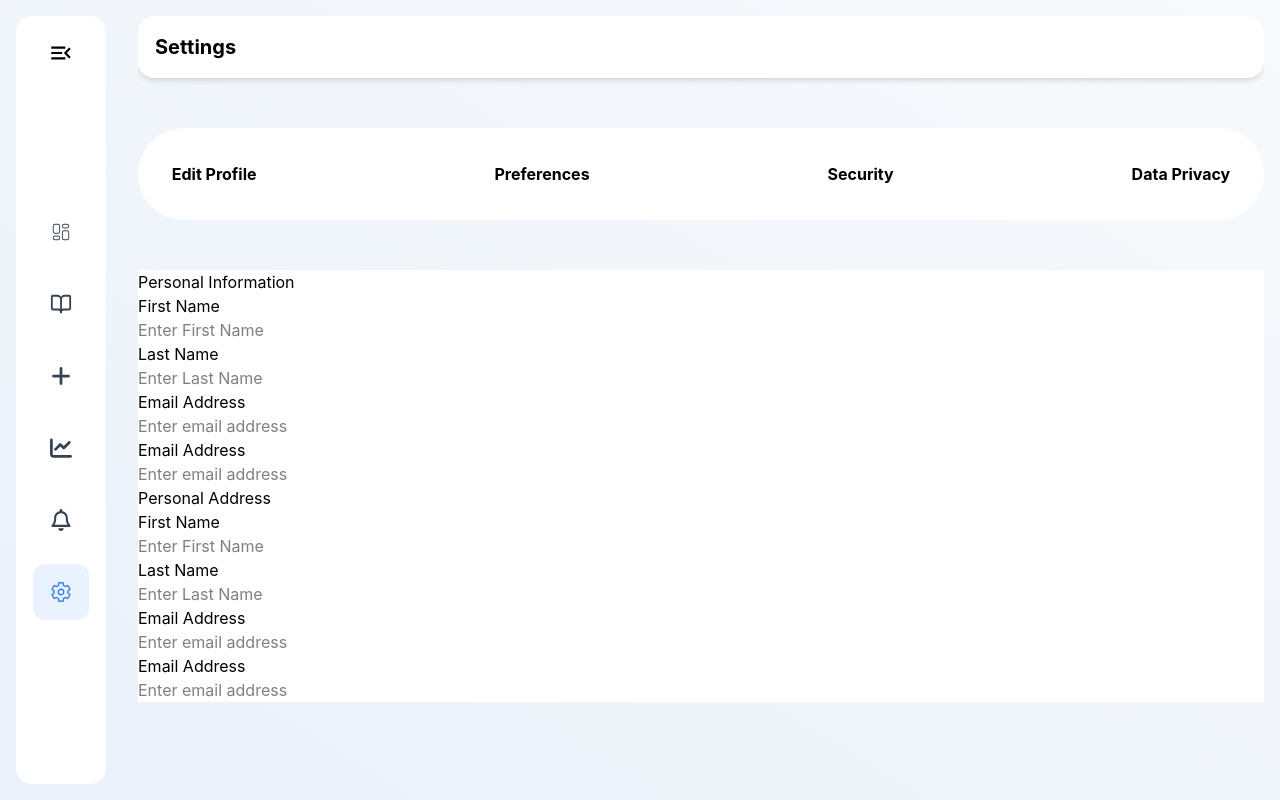
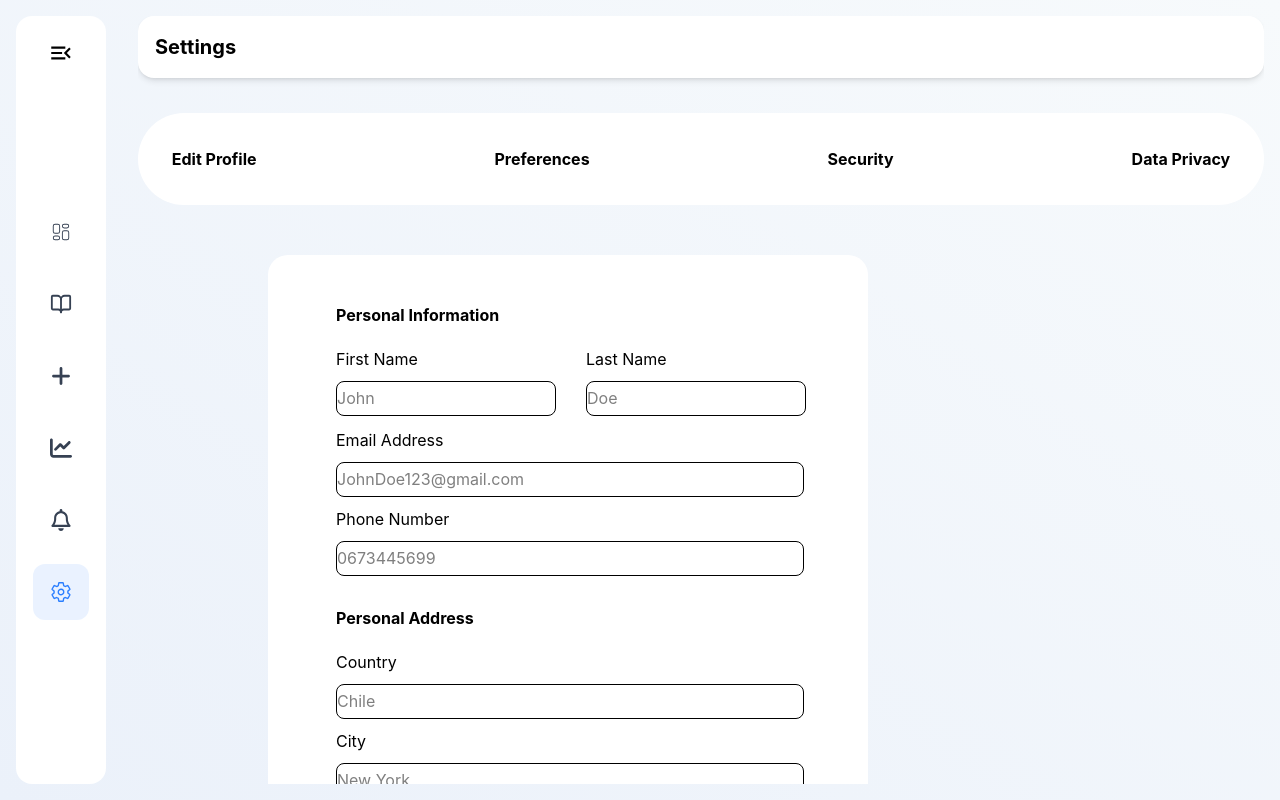
Before and after one commit to ashleynkuna33/uwc-cam-champion, a React (Vite) app in the folder uwc-cam-champion-site/: page / in a window 1280 px wide. Both pictures are taken after a click on the button 61 px from the left and 1392 px from the top of the page. Shown: the part 800-1600 px from the top of the page. Built offline with nearby package versions, Linux system fonts and the light colour scheme.

Commit message:
I updated the setting files

```diff
--- a/uwc-cam-champion-site/src/components/Settings.css
+++ b/uwc-cam-champion-site/src/components/Settings.css
@@ -5,7 +5,7 @@
 
 .card-content{
 
-    margin-top:50px;
+    margin-top:35px;
     padding: 3%;
     display: flex;
     justify-content:space-between;
@@ -19,7 +19,7 @@
     padding: 1%;
     border-radius: 360px;
     color: white;
-    transition: 0.5s ;
+    transition: ease-in-out ;
     transition-duration: 0.5s;
 
 
@@ -31,12 +31,78 @@
 }
 
 
+/* setting form */
+
+
+
+
 .bottom-card{
 
     margin-top: 50px;
+    margin-left: 130px;
+    width: 600px;
+    padding-left: 40px;
+    border-radius: 20px;
 }
 
-.form-inputs{
 
-    border-radius: 1px solid black;
+.setting-form-content{
+    padding: 5%;
+
 }
+
+.form-titles{
+    font-weight: bolder;
+    margin-bottom: 20px;
+    margin-top: 20px;
+}
+
+
+
+.form-first-section{
+
+    display: flex;
+    gap: 30px;
+    align-items: center;
+    margin-bottom: 12px;
+}
+
+label{ margin-bottom: 20px;}
+
+.form-first-section input{
+
+    display: flex;
+    justify-content: space-between;
+    align-items: center;
+    border: 1px solid black ;
+    height: 35px;
+    border-radius: 8px;
+    width: 220px;
+    margin-top: 10px;
+
+}
+
+
+
+.form-middle-section input{
+    border: 1px solid black ;
+    height: 35px;
+    border-radius: 8px;
+    width: 468px;
+    height: 35px;
+    border-radius: 8px;
+    margin-top: 10px;
+    margin-bottom: 10px;
+}
+
+.form-bottom-section input{
+    border: 1px solid black ;
+    height: 35px;
+    border-radius: 8px;
+    width: 468px;
+    height: 35px;
+    border-radius: 8px;
+    margin-top: 10px;
+    margin-bottom: 10px;
+
+}
--- a/uwc-cam-champion-site/src/screens/Settings.jsx
+++ b/uwc-cam-champion-site/src/screens/Settings.jsx
@@ -18,56 +18,72 @@ function Settings() {
 
             </div>
 
+
+
 <div className="bottom-card bg-white">
 
-                <h5>Personal Information</h5>
+
 
  <form action="" className="setting-form-content">
 
+    <h5 className="form-titles">Personal Information</h5>
+
+            <div className="form-first-section">
+
+
                 <div>
                     <label htmlFor="text">First Name</label> <br />
-                    <input type="text" placeholder="Enter First Name"/>
+                    <input type="text" placeholder="John"/>
                 </div>
 
                 <div>
                     <label htmlFor="text">Last Name</label> <br />
-                    <input type="text" placeholder="Enter Last Name" />
+                    <input type="text" placeholder="Doe" />
                 </div>
+
+
+            </div>
+
+        <div className="form-middle-section">
 
                 <div>
                     <label htmlFor="text">Email Address</label> <br />
-                    <input type="email" placeholder="Enter email address" className="" />
+                    <input type="email" placeholder="JohnDoe123@gmail.com" className="" />
                 </div>
 
 
                 <div>
-                    <label htmlFor="text">Email Address</label> <br />
-                    <input type="email" placeholder="Enter email address" className="" />
+                    <label htmlFor="text">Phone Number</label> <br />
+                    <input type="tel" placeholder="0673445699" className="" />
+                </div>
+
         </div>
 
 
-                 <h5>Personal Address</h5>
+    <h5 className="form-titles">Personal Address</h5>
+
+ <div className="form-bottom-section">
+
                 <div>
-                <div>
-                    <label htmlFor="text">First Name</label> <br />
-                    <input type="text" placeholder="Enter First Name"/>
+                    <label htmlFor="text">Country</label> <br />
+                    <input type="text" placeholder="Chile"/>
                 </div>
 
                 <div>
-                    <label htmlFor="text">Last Name</label> <br />
-                    <input type="text" placeholder="Enter Last Name" />
+                    <label htmlFor="text">City</label> <br />
+                    <input type="text" placeholder="New York" />
                 </div>
 
                 <div>
-                    <label htmlFor="text">Email Address</label> <br />
-                    <input type="email" placeholder="Enter email address" className="" />
+                    <label htmlFor="text">Address</label> <br />
+                    <input type="Address" placeholder="Enter address" className="" />
                 </div>
 
+                <div>
+                    <label htmlFor="number">Zip Code</label> <br />
+                    <input type="email"  className="" />
+                </div>
 
-                <div>
-                    <label htmlFor="text">Email Address</label> <br />
-                    <input type="email" placeholder="Enter email address" className="" />
-                </div>
 
             </div>
 
```
Lines whose indentation alone changed are shown as unchanged.
